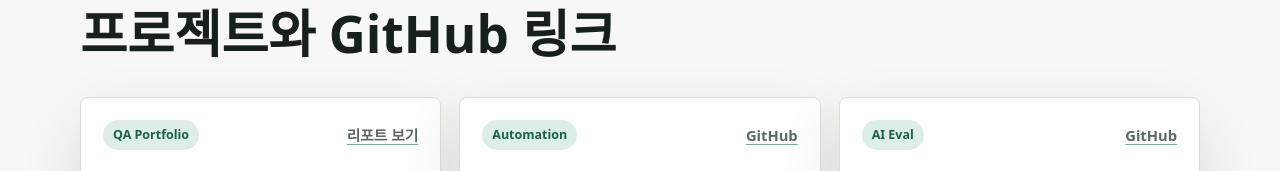
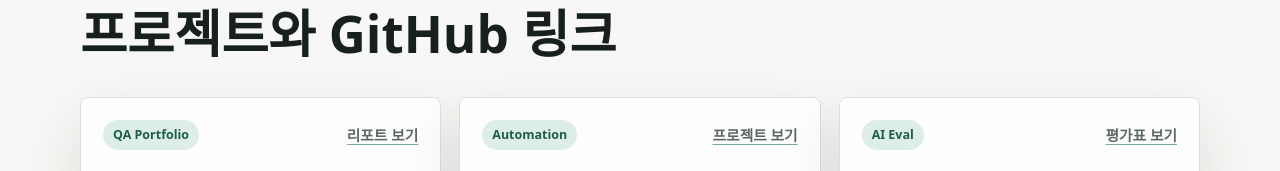
Before and after one commit to DLAte-1201/dlate-1201.github.io, a plain HTML site: page index.html in a window 1280 px wide. Shown: the part 1620-1791 px from the top of the page. Drawn offline with Linux system fonts and the light colour scheme.

Commit message:
Update index.html

```diff
--- a/index.html
+++ b/index.html
@@ -139,7 +139,7 @@
         <article class="project-card">
           <div class="card-topline">
             <span class="tag">Automation</span>
-            <a href="https://github.com/DLAte-1201/web-regression-suite" target="_blank" rel="noopener noreferrer">GitHub</a>
+            <a href="https://github.com/DLAte-1201/web-regression-suite-1201" target="_blank" rel="noopener noreferrer">프로젝트 보기</a>
           </div>
           <h3>웹 회귀 테스트 자동화(준비중)</h3>
           <p>로그인, 검색, 폼 입력 같은 반복 검증 흐름을 자동화하고 실패 로그를 남기는 연습 프로젝트입니다.</p>
@@ -148,7 +148,7 @@
         <article class="project-card">
           <div class="card-topline">
             <span class="tag">AI Eval</span>
-            <a href="https://github.com/DLAte-1201/ai-evaluation-notes" target="_blank" rel="noopener noreferrer">GitHub</a>
+            <a href="https://github.com/DLAte-1201/ai-evaluation-notes-1201" target="_blank" rel="noopener noreferrer">평가표 보기</a>
           </div>
           <h3>AI 응답 평가 루브릭(준비중)</h3>
           <p>정확성, 안전성, 유용성, 일관성 기준으로 AI 응답을 검토하는 평가표와 샘플 리뷰를 정리했습니다.</p>
```
